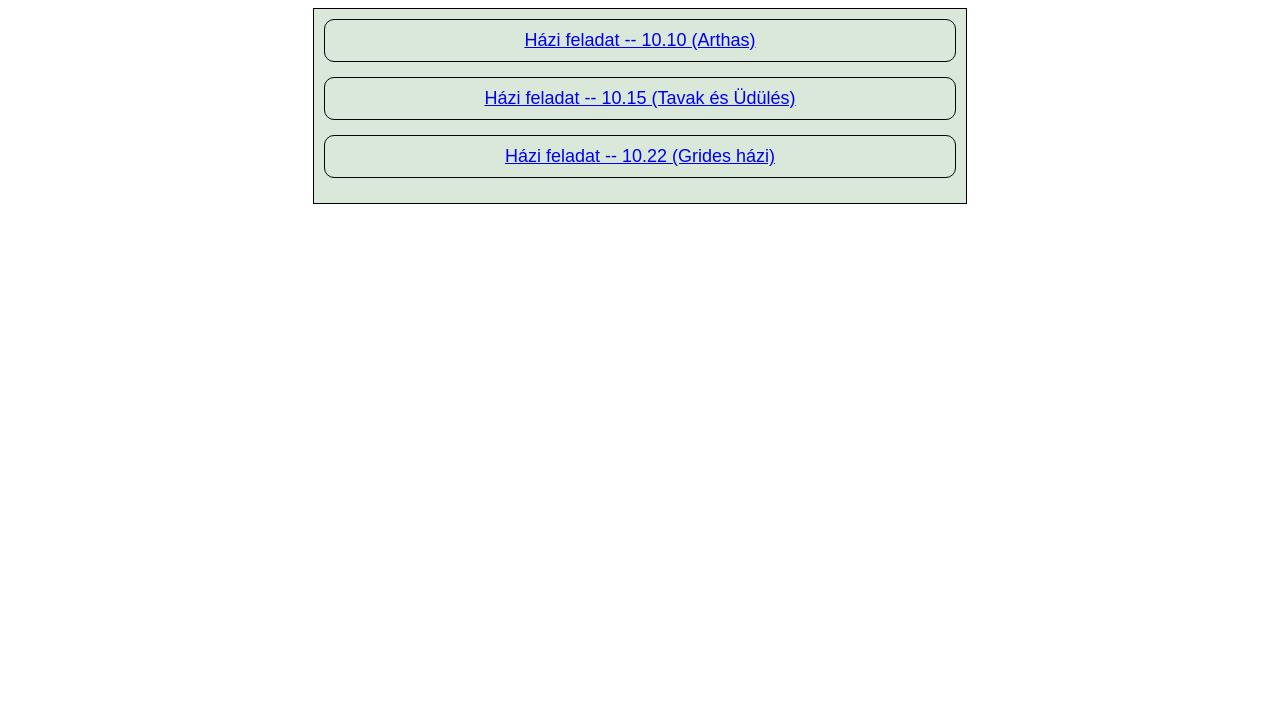
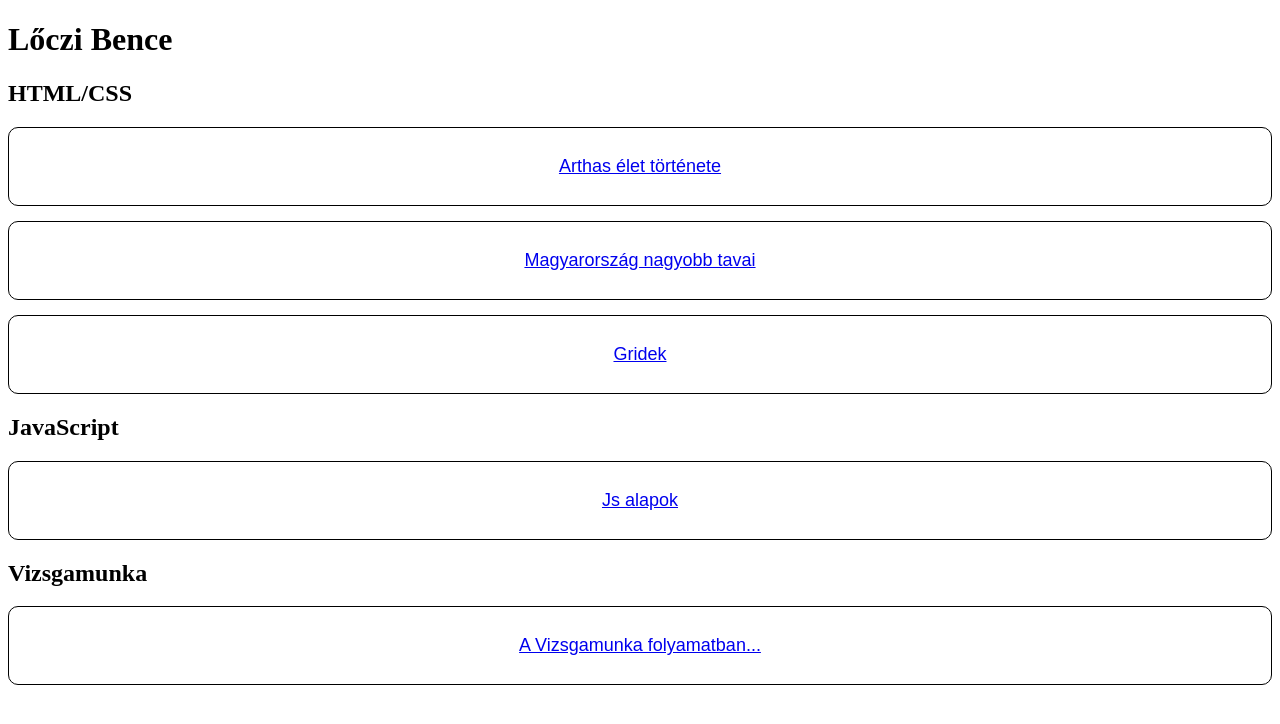
Before and after one commit to Elynath/LocziBence.github.io, a plain HTML site: page index.html in a window 1280 px wide. Drawn offline with Linux system fonts and the light colour scheme; files that its build step writes are made by us from their sources.

Commit message:
Update index.html

```diff
--- a/index.html
+++ b/index.html
@@ -4,17 +4,22 @@
 <head>
     <meta charset="UTF-8">
     <meta name="viewport" content="width=device-width, initial-scale=1.0">
-    <link rel="stylesheet" href="css/styles.css">
-    <title>Github</title>
+    <link rel="stylesheet" href="styles.css">
+    <title>Lőczi Bence - Munkáim</title>
 </head>
 
 <body>
-    <div class="container">
-    <a href="https://elynath.github.io/Fooldal/hazik/oktober10/index.html">Házi feladat -- 10.10 (Arthas)</a>
-    <a href="https://elynath.github.io/Fooldal/hazik/oktober15/udules.html"> Házi feladat -- 10.15 (Tavak és Üdülés)</a>
-    <a href="https://elynath.github.io/Fooldal/hazik/oktober19/grid.html"> Házi feladat -- 10.22 (Grides házi) </a>
+    <div class="content">
+        <div id="name"><h1>Lőczi Bence</h1></div>
+        <div id="html"><h2>HTML/CSS</h2></div>
+        <a id="arthas" href="https://elynath.github.io/Fooldal/hazik/oktober10/index.html" target="_blank" > <div><p>Arthas élet története </p></div></a>
+        <a id="tavak" href="https://elynath.github.io/Fooldal/hazik/oktober15/udules.html" target="_blank" > <div><p> Magyarország nagyobb tavai </p></div></a>
+        <a id="gridek" href="https://elynath.github.io/Fooldal/hazik/oktober19/grid.html" target="_blank"> <div><p> Gridek </p></div> </a>
+        <div id="js"><h2>JavaScript</h2></div>
+        <a id=alapok href="https://elynath.github.io/Fooldal/js.hazik/nov2/hazi.html"><div><p>Js alapok</p></div></a>
+        <div id="vizsga"><h2>Vizsgamunka</h2></div>
+        <a id="exam" href="#"><div ><p>A Vizsgamunka folyamatban...</p></div></a>
     </div>
-
     </body>
 
 
```
